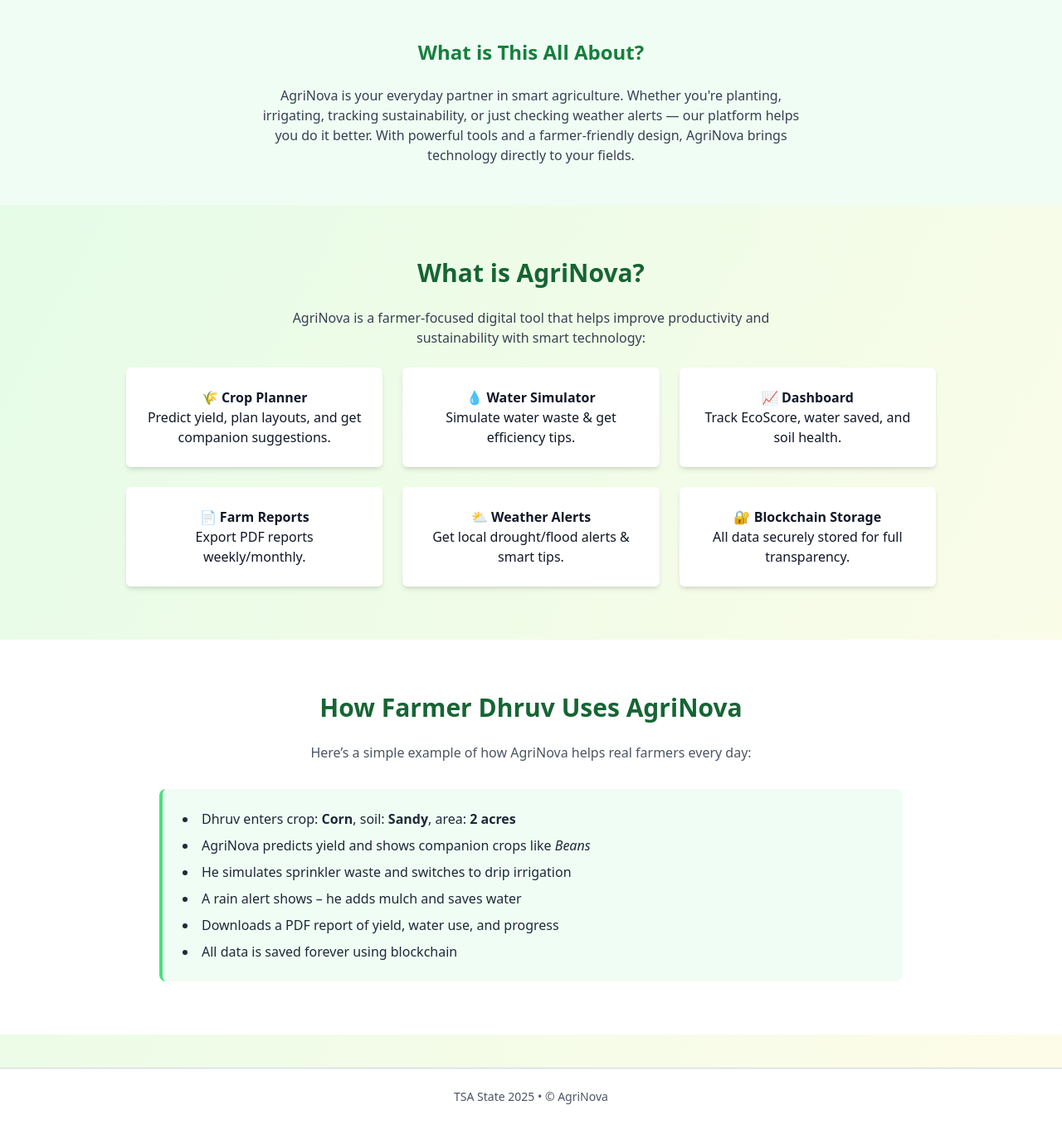
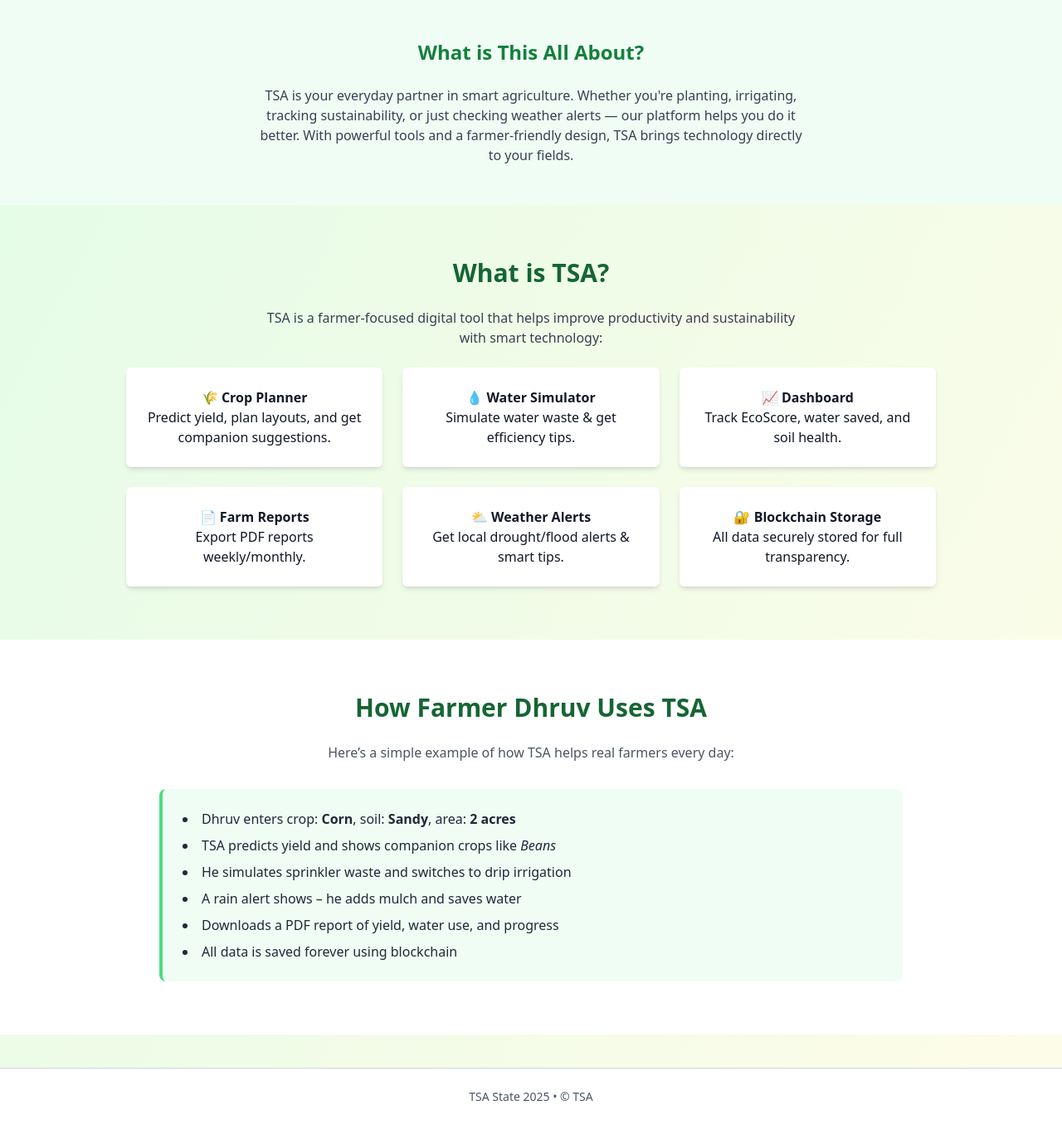
Before and after one commit to ABasa08/TSASTATE, a Flask app: page / in a window 1280 px wide. Shown: the part 1085-2441 px from the top of the page at 83% size. Run offline with Flask 3, Linux system fonts and the light colour scheme; some libraries are stand-ins or nearby versions.

Commit message:
Third Push

```diff
--- a/templates/dashboard.html
+++ b/templates/dashboard.html
@@ -3,7 +3,7 @@
 <html lang="en">
 <head>
   <meta charset="UTF-8">
-  <title>AgriNova - Dashboard</title>
+  <title>TSA - Dashboard</title>
   <script src="https://cdn.tailwindcss.com"></script>
   <link rel="stylesheet" href="/static/style.css">
   <script src="https://cdn.jsdelivr.net/npm/chart.js"></script>
--- a/templates/index.html
+++ b/templates/index.html
@@ -2,7 +2,7 @@
 <html lang="en">
 <head>
   <meta charset="UTF-8" />
-  <title>AgriNova – The Smart Farming Companion</title>
+  <title>TSA – The Smart Farming Companion</title>
   <meta name="viewport" content="width=device-width, initial-scale=1.0" />
   <script src="https://cdn.tailwindcss.com"></script>
   <link href="https://cdn.jsdelivr.net/npm/bootstrap@5.3.2/dist/css/bootstrap.min.css" rel="stylesheet" />
@@ -16,7 +16,7 @@
   <!-- Navbar -->
   <nav class="bg-white shadow sticky top-0 z-50">
     <div class="container mx-auto flex justify-between items-center py-4 px-6">
-      <h1 class="text-2xl font-bold text-green-700">🌿 AgriNova</h1>
+      <h1 class="text-2xl font-bold text-green-700">🌿 TSA</h1>
       <ul class="flex gap-5 font-medium text-sm">
         <li><a href="/" class="hover:text-green-600">Home</a></li>
         <li><a href="/planner" class="hover:text-green-600">Planner</a></li>
@@ -36,7 +36,7 @@
       delay="1000"
       class="w-20 h-20 mx-auto mb-6">
     </lord-icon>
-    <h1 class="text-5xl font-bold text-green-800 mb-4">AgriNova</h1>
+    <h1 class="text-5xl font-bold text-green-800 mb-4">TSA</h1>
     <p class="text-lg text-gray-700 max-w-2xl mx-auto">
       The smart farming platform for modern, sustainable agriculture. Plan smarter, conserve water, boost yield, and track everything securely.
     </p>
@@ -48,7 +48,7 @@
     <!-- Clean Image Embed -->
     <img
       src="https://media.giphy.com/media/p5he4jDgEPeUg/giphy.gif"
-      alt="AgriNova Smart Farming Animation"
+      alt="TSA Smart Farming Animation"
       class="mx-auto mt-10 rounded-xl max-w-4xl w-full"
     />
   </section>
@@ -57,16 +57,16 @@
   <section class="bg-green-50 text-center py-12 px-6">
     <h2 class="text-2xl font-bold text-green-700 mb-4">What is This All About?</h2>
     <p class="text-md text-gray-700 max-w-2xl mx-auto">
-      AgriNova is your everyday partner in smart agriculture. Whether you're planting, irrigating, tracking sustainability, or just checking weather alerts — our platform helps you do it better.
-      With powerful tools and a farmer-friendly design, AgriNova brings technology directly to your fields.
+      TSA is your everyday partner in smart agriculture. Whether you're planting, irrigating, tracking sustainability, or just checking weather alerts — our platform helps you do it better.
+      With powerful tools and a farmer-friendly design, TSA brings technology directly to your fields.
     </p>
   </section>
 
-  <!-- What is AgriNova? -->
+  <!-- What is TSA? -->
   <section class="py-16 px-6 max-w-5xl mx-auto text-center">
-    <h2 class="text-3xl font-semibold text-green-800 mb-6">What is AgriNova?</h2>
+    <h2 class="text-3xl font-semibold text-green-800 mb-6">What is TSA?</h2>
     <p class="text-md text-gray-700 max-w-2xl mx-auto mb-6">
-      AgriNova is a farmer-focused digital tool that helps improve productivity and sustainability with smart technology:
+      TSA is a farmer-focused digital tool that helps improve productivity and sustainability with smart technology:
     </p>
     <div class="grid grid-cols-1 sm:grid-cols-2 md:grid-cols-3 gap-6">
       <div class="p-4 bg-white rounded shadow-md">
@@ -92,12 +92,12 @@
 
   <!-- Example Use Case -->
   <section class="bg-white py-16 px-6 text-center">
-    <h2 class="text-3xl font-bold text-green-800 mb-4">How Farmer Dhruv Uses AgriNova</h2>
-    <p class="text-gray-600 mb-8 max-w-xl mx-auto">Here’s a simple example of how AgriNova helps real farmers every day:</p>
+    <h2 class="text-3xl font-bold text-green-800 mb-4">How Farmer Dhruv Uses TSA</h2>
+    <p class="text-gray-600 mb-8 max-w-xl mx-auto">Here’s a simple example of how TSA helps real farmers every day:</p>
     <div class="max-w-4xl mx-auto text-left space-y-3 bg-green-50 border-l-4 border-green-400 p-6 rounded-lg">
       <ul class="list-disc list-inside space-y-2 text-gray-800">
         <li>Dhruv enters crop: <strong>Corn</strong>, soil: <strong>Sandy</strong>, area: <strong>2 acres</strong></li>
-        <li>AgriNova predicts yield and shows companion crops like <em>Beans</em></li>
+        <li>TSA predicts yield and shows companion crops like <em>Beans</em></li>
         <li>He simulates sprinkler waste and switches to drip irrigation</li>
         <li>A rain alert shows – he adds mulch and saves water</li>
         <li>Downloads a PDF report of yield, water use, and progress</li>
@@ -111,7 +111,7 @@
 
   <!-- Footer -->
   <footer class="bg-white py-6 text-center text-sm text-gray-600 border-t mt-10">
-    TSA State 2025 • © AgriNova
+    TSA State 2025 • © TSA
   </footer>
 
   <script src="{{ url_for('static', filename='main.js') }}"></script>
--- a/templates/planner.html
+++ b/templates/planner.html
@@ -2,7 +2,7 @@
 <html lang="en">
 <head>
   <meta charset="UTF-8" />
-  <title>Planner – AgriNova</title>
+  <title>Planner – TSA</title>
   <meta name="viewport" content="width=device-width, initial-scale=1.0" />
   <script src="https://cdn.tailwindcss.com"></script>
   <script src="https://cdn.jsdelivr.net/npm/chart.js"></script>
@@ -14,7 +14,7 @@
   <!-- Navbar -->
   <nav class="bg-white shadow sticky top-0 z-50">
     <div class="container mx-auto flex justify-between items-center py-4 px-6">
-      <h1 class="text-2xl font-bold text-green-700">🌿 AgriNova</h1>
+      <h1 class="text-2xl font-bold text-green-700">🌿 TSA</h1>
       <ul class="flex gap-5 font-medium text-sm">
         <li><a href="/" class="hover:text-green-600">Home</a></li>
         <li><a href="/planner" class="text-green-600 font-semibold">Planner</a></li>
--- a/templates/reports.html
+++ b/templates/reports.html
@@ -3,7 +3,7 @@
 <html lang="en">
 <head>
   <meta charset="UTF-8">
-  <title>AgriNova - Farm Reports</title>
+  <title>TSA - Farm Reports</title>
   <script src="https://cdn.tailwindcss.com"></script>
   <link rel="stylesheet" href="/static/style.css">
 </head>
--- a/templates/tips.html
+++ b/templates/tips.html
@@ -3,7 +3,7 @@
 <html lang="en">
 <head>
   <meta charset="UTF-8">
-  <title>AgriNova - Eco Tips</title>
+  <title>TSA - Eco Tips</title>
   <script src="https://cdn.tailwindcss.com"></script>
   <link rel="stylesheet" href="/static/style.css">
 </head>
--- a/templates/water.html
+++ b/templates/water.html
@@ -2,7 +2,7 @@
 <html lang="en">
 <head>
   <meta charset="UTF-8" />
-  <title>Water Simulator – AgriNova</title>
+  <title>Water Simulator – TSA</title>
   <meta name="viewport" content="width=device-width, initial-scale=1.0" />
   <script src="https://cdn.tailwindcss.com"></script>
   <script src="https://cdn.jsdelivr.net/npm/chart.js"></script>
@@ -12,7 +12,7 @@
   <!-- Navbar (unchanged) -->
   <nav class="bg-white shadow sticky top-0 z-50">
     <div class="container mx-auto flex justify-between items-center py-4 px-6">
-      <h1 class="text-2xl font-bold text-green-700">🌿 AgriNova</h1>
+      <h1 class="text-2xl font-bold text-green-700">🌿 TSA</h1>
       <ul class="flex gap-5 font-medium text-sm">
         <li><a href="/" class="hover:text-green-600">Home</a></li>
         <li><a href="/planner" class="hover:text-green-600">Planner</a></li>
```
